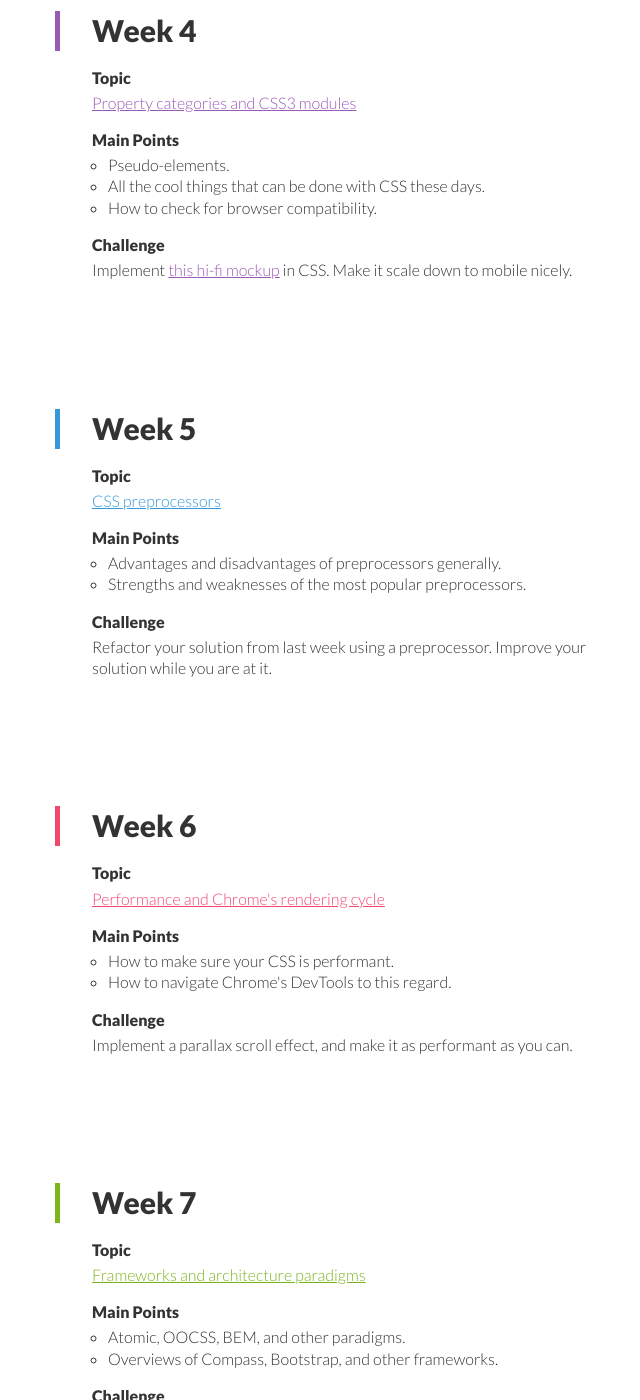
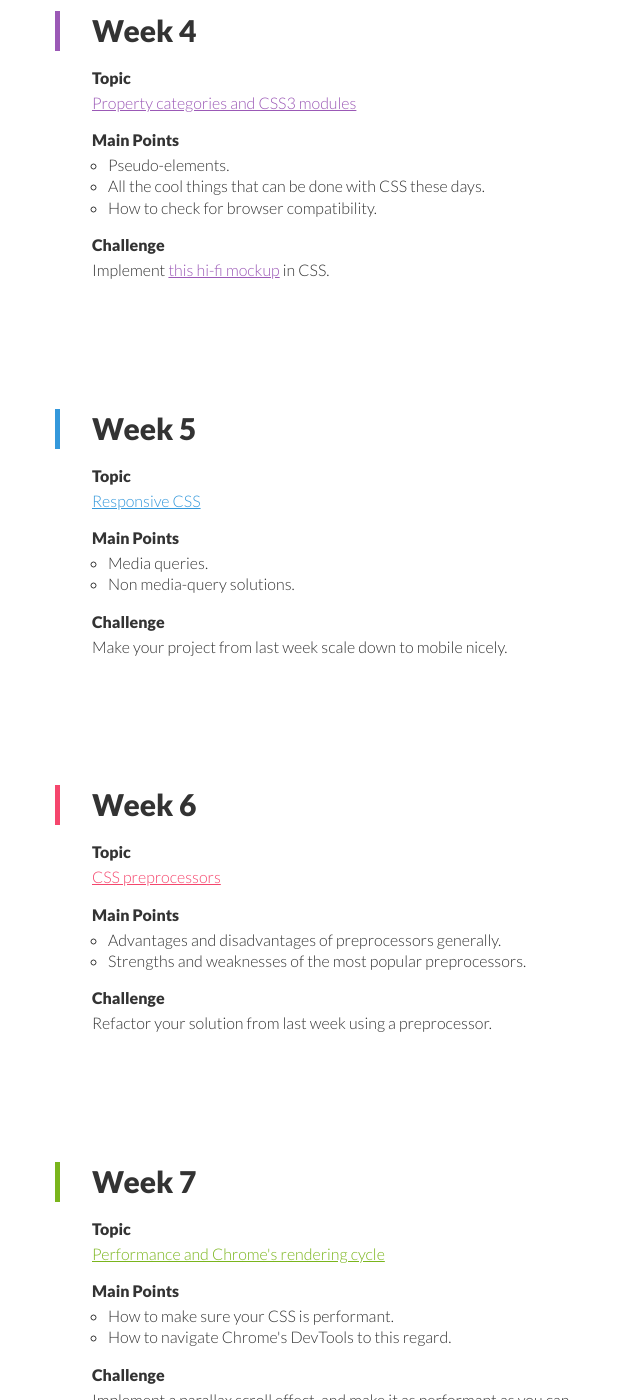
Before and after one commit to mjswensen/css-course, a Jekyll site: the page built from index.html, in a window 1280 px wide and 1400 px high, scrolled down 1415 px. Shown: the whole window, without its empty margins (285-925 px from the left). Built offline with Jekyll 4.4.1, drawn with Linux system fonts in a browser that asks for light colours; some of the changed text lies outside the part shown.

Commit message:
Update to course outline.

```diff
--- a/index.html
+++ b/index.html
@@ -54,7 +54,7 @@
       </div>
       <div class="session-datum">
         <h3 class="key">Challenge</h3>
-        <div class="value">Specificity quiz — whoever gets the most points wins!</div>
+        <div class="value"><a href="#TODO">Specificity quiz</a> — whoever gets the most points wins!</div>
       </div>
     </article>
     <article>
@@ -96,11 +96,31 @@
       </div>
       <div class="session-datum">
         <h3 class="key">Challenge</h3>
-        <div class="value">Implement <a href="#TODO">this hi-fi mockup</a> in CSS. Make it scale down to mobile nicely.</div>
+        <div class="value">Implement <a href="#TODO">this hi-fi mockup</a> in CSS.</div>
       </div>
     </article>
     <article>
       <h2>Week 5</h2>
+      <div class="session-datum">
+        <h3 class="key">Topic</h3>
+        <div class="value"><a href="#TODO">Responsive CSS</a></div>
+      </div>
+      <div class="session-datum">
+        <h3 class="key">Main Points</h3>
+        <div class="value">
+          <ul>
+            <li>Media queries.</li>
+            <li>Non media-query solutions.</li>
+          </ul>
+        </div>
+      </div>
+      <div class="session-datum">
+        <h3 class="key">Challenge</h3>
+        <div class="value">Make your project from last week scale down to mobile nicely.</div>
+      </div>
+    </article>
+    <article>
+      <h2>Week 6</h2>
       <div class="session-datum">
         <h3 class="key">Topic</h3>
         <div class="value"><a href="#TODO">CSS preprocessors</a></div>
@@ -116,11 +136,11 @@
       </div>
       <div class="session-datum">
         <h3 class="key">Challenge</h3>
-        <div class="value">Refactor your solution from last week using a preprocessor. Improve your solution while you are at it.</div>
+        <div class="value">Refactor your solution from last week using a preprocessor.</div>
       </div>
     </article>
     <article>
-      <h2>Week 6</h2>
+      <h2>Week 7</h2>
       <div class="session-datum">
         <h3 class="key">Topic</h3>
         <div class="value"><a href="#TODO">Performance and Chrome's rendering cycle</a></div>
@@ -159,23 +179,6 @@
         <div class="value">Implement a small CSS framework that allows end users to style their typography. Use any approach you like.</div>
       </div>
     </article>
-    <article>
-      <h2>Week 8</h2>
-      <div class="session-datum">
-        <h3 class="key">Topic</h3>
-        <div class="value"><a href="#TODO">How it all relates to our codebase</a></div>
-      </div>
-      <div class="session-datum">
-        <h3 class="key">Main Points</h3>
-        <div class="value">
-          <ul>
-            <li>The rationale behind the structure of our <code>css</code> directory.</li>
-            <li>The build process (<code>make</code> targets, etc.).</li>
-            <li>Useful resources that I've found.</li>
-          </ul>
-        </div>
-      </div>
-    </article>
   </section>
   <footer>
     <a href="https://www.golucid.co/">Lucid Software</a>
```
Also changed, not shown: other parts of index.html (+1 -1 lines).
